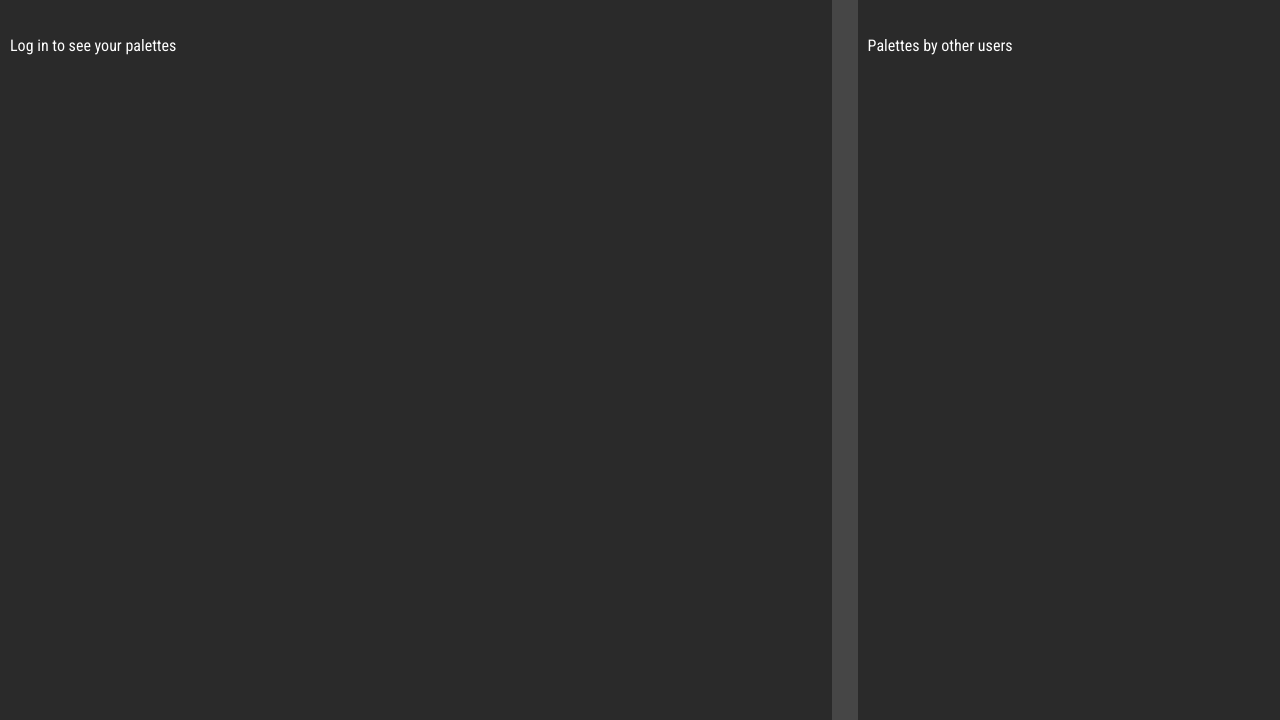
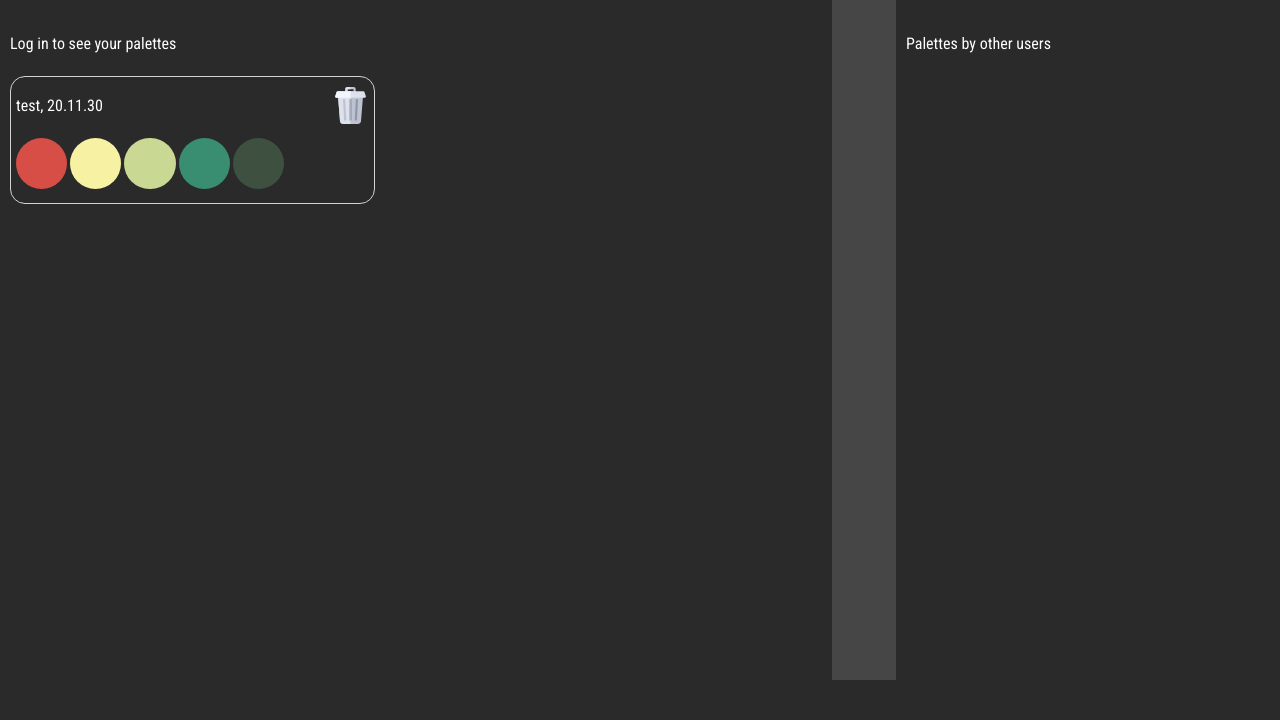
Before and after one commit to MeliDeu/Inl3, a PHP site: page / in a window 1280 px wide. Shown: the part 120-840 px from the top of the page. After the commit the page ends 800 px from the top, so only its background shows below. Run offline with PHP 8.4, Linux system fonts and the light colour scheme.

Commit message:
CSS palettes fixat

```diff
--- a/kopia20201130/index.php
+++ b/kopia20201130/index.php
@@ -44,7 +44,7 @@ error_reporting(-1);
             <div id="userPalettes">
                 <div id="controls" class="controls">
                     <?php if(isset($_SESSION["username"])) {?>
-                        <button>Add new Palette</button>
+                        <button><img src="assetts/icons/add.svg">Add new Palette</button>
                         <div id="sortBtns">
                         <p><a href="#">By Name</a> | <a href="#">By Date</a></p>
                     </div>
--- a/kopia20201130/scripts/classes.js
+++ b/kopia20201130/scripts/classes.js
@@ -39,14 +39,13 @@ class PaletteSaved extends PaletteBase {
         //det andra skapas redan i palettebase
         //det som ska läggas till här: datum (span) och soptunna
         let basDiv = super.htmlRender();
-        let datumDiv = $("<div>").html(this.date);
-        let trashCan = $("<button>").addClass("delete");
-        let icon = $("<img>").attr("src", "assetts/icons/trash.svg");
+        let datumDiv = $("<div>").html(`, ${this.date}`);
+        let trashCan = $("<img>").attr("src", "assetts/icons/trash.svg").addClass("delete");
 
-        trashCan.append(icon);
         //appenda till basDiv? -- går ej för då får man hela diven
         //leta upp infoboxen med respektive id, och appenda direkt i den // this eller super i detta fall?
-        basDiv.find(".infoBox").append(datumDiv, trashCan);
+        basDiv.find(".namnBox").append(datumDiv);
+        basDiv.find(".infoBox").append(trashCan);
         return basDiv;
     }
 }
@@ -70,8 +69,10 @@ class PaletteOthers extends PaletteBase {
 }
 
 //för att testa, testObj ligger i data.. sedan loopa igenom resurs såklart,
-testPalettes.push(new PaletteOthers(testObj));
+testPalettes.push(new PaletteSaved(testObj));
 
 function appendIt() {
-    $("#allUsersPalettes").append(testPalettes[0].htmlRender());
+    $("#ownPalettes").append(testPalettes[0].htmlRender());
 }
+
+appendIt();
--- a/kopia20201130/scripts/data.js
+++ b/kopia20201130/scripts/data.js
@@ -11,6 +11,6 @@ let testObj = {
   id: 1,
   name: "test",
   colors: [[214,78,69],[247,242,163],[201,216,147],[57,141,112],[62,80,64]],
-  date: 3,
+  date: "20.11.30",
   creatorID: 1
 }
--- a/kopia20201130/style.css
+++ b/kopia20201130/style.css
@@ -54,7 +54,7 @@ button:hover {
 }
 
 #palettes {
-    height: 90%;
+    height: 85%;
     display: flex;
     justify-content: space-between;
 }
@@ -68,8 +68,67 @@ button:hover {
     flex-basis: 65%;
 }
 
+#ownPalettes {
+    display: grid;
+    grid-template-columns: 45% 45%;
+    grid-auto-rows: 10vw;
+    gap: 15px;
+    overflow-y: scroll;
+    height: 90%;
+    overflow-x: hidden;
+}
+
+#allUsersPalettes {
+    overflow-y: scroll;
+    height: 90%;
+}
+
+.outerShell {
+    border: 1px solid lightgrey;
+    border-radius: 15px;
+    -webkit-border-radius: 15px;
+    -moz-border-radius: 15px;
+    -ms-border-radius: 15px;
+    -o-border-radius: 15px;
+    padding: 5px;
+}
+
+.infoBox {
+    height: 40%;
+    display: flex;
+    align-items: center;
+    justify-content: space-between;
+}
+
+.namnBox {
+    display: flex;
+    flex-basis: 40%;
+}
+
+.colorCircle {
+    height: 60%;
+    display: flex;
+    align-items: center;
+    /* justify-content: space-between; */
+}
+
+.colorCircle div {
+    border-radius: 50%;
+    -webkit-border-radius: 50%;
+    -moz-border-radius: 50%;
+    -ms-border-radius: 50%;
+    -o-border-radius: 50%;
+    flex-basis: 4vw;
+    height: 4vw;
+}
+
+.colorCircle div:nth-of-type(2){margin-left: 3px;}
+.colorCircle div:nth-of-type(3){margin-left: 3px;}
+.colorCircle div:nth-of-type(4){margin-left: 3px;}
+.colorCircle div:nth-of-type(5){margin-left: 3px;}
+
 #allPalettes {
-    flex-basis: 33%;
+    flex-basis: 30%;
 }
 
 .controls {
@@ -93,6 +152,21 @@ input {
 #palettes button {
     height: 50%;
     flex-basis: 20%;
+    display: flex;
+    justify-content: space-evenly;
+    align-items: center;
+}
+
+#palettes button img {
+    height: 70%;
+}
+
+.delete {
+    height: 80%;
+}
+
+.delete:hover {
+    cursor: pointer;
 }
 
 #message {
```
Also changed, not shown: kopia20201130/assetts/icons/trash.svg.
